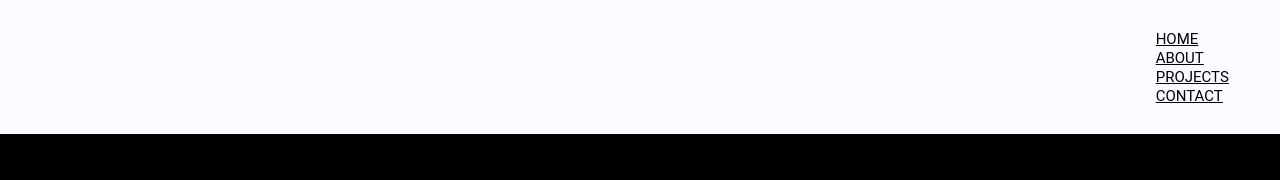
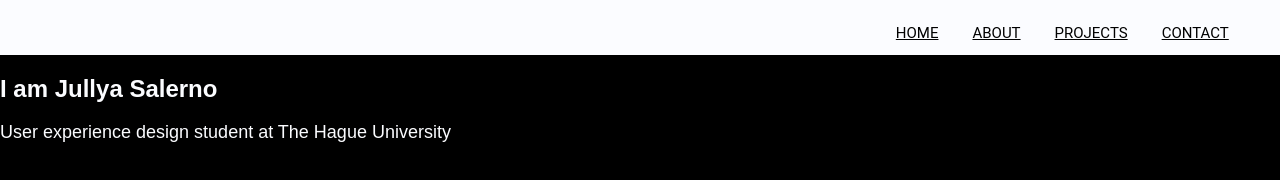
Before and after one commit to jSalern0/OPdev, a plain HTML site: page indexOP.html in a window 1280 px wide. Drawn offline with Linux system fonts and the light colour scheme.

Commit message:
html Self description start (introduction)

```diff
--- a/css/stylesheet.css
+++ b/css/stylesheet.css
@@ -44,7 +44,18 @@ nav a {
   font-size: 15px;
 }
 
+nav ul {
+  margin: 0;
+  padding: 0;
+  list-style: none;
+}
 
+nav li {
+  display: inline-block;
+  margin-left: 30px;
+  padding-top: 10px;
+  position: relative;
+}
 
 body {
     background: #000000;
--- a/indexOP.html
+++ b/indexOP.html
@@ -27,3 +27,14 @@
               </div>
                 </nav>
             </header>
+
+        <section class="name-section">
+          <h1>I am Jullya Salerno</h1>
+          </section>
+
+        <section class="description">
+          <p>User experience design student at
+            The Hague University</p>
+
+
+        </section>
```
